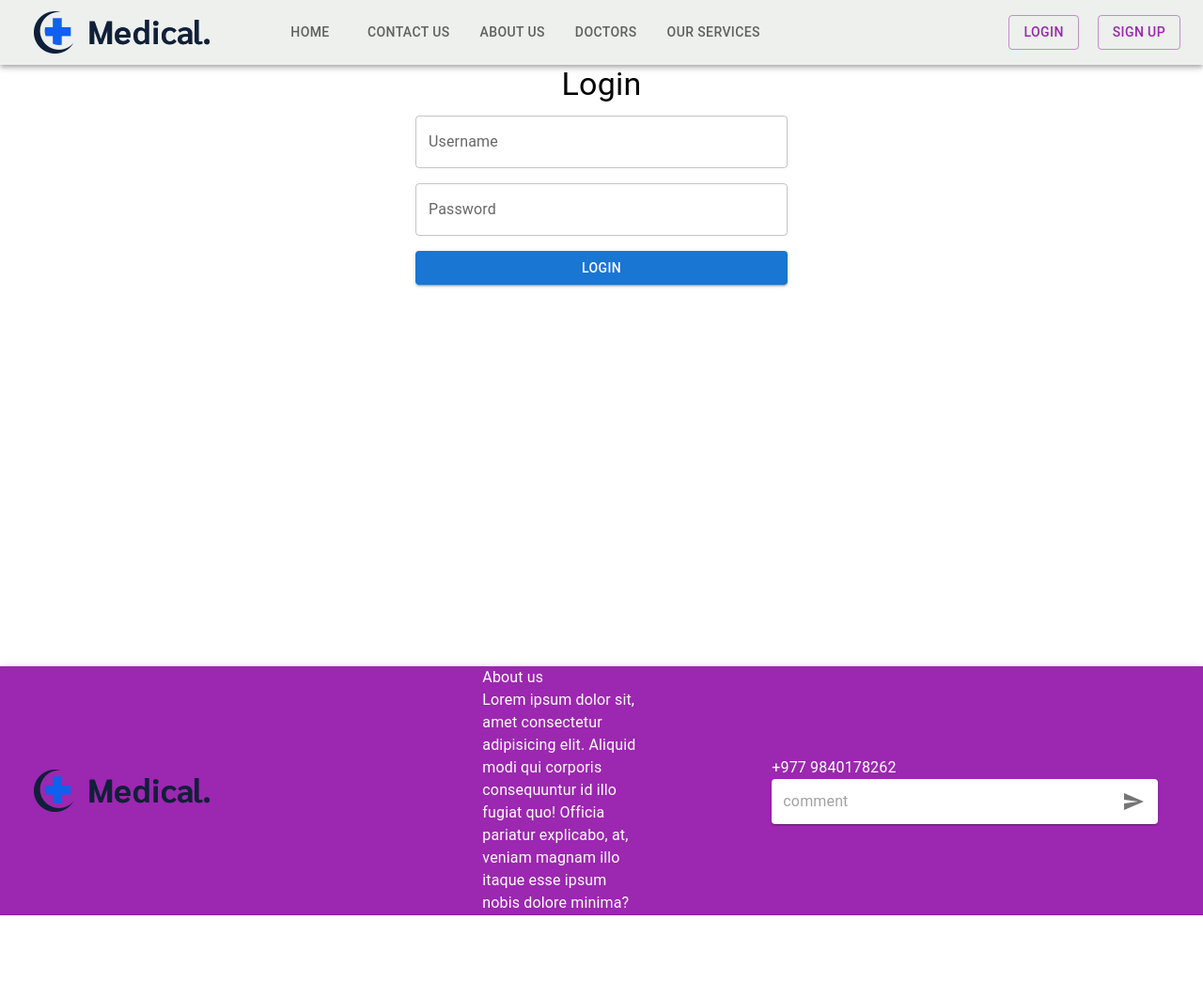
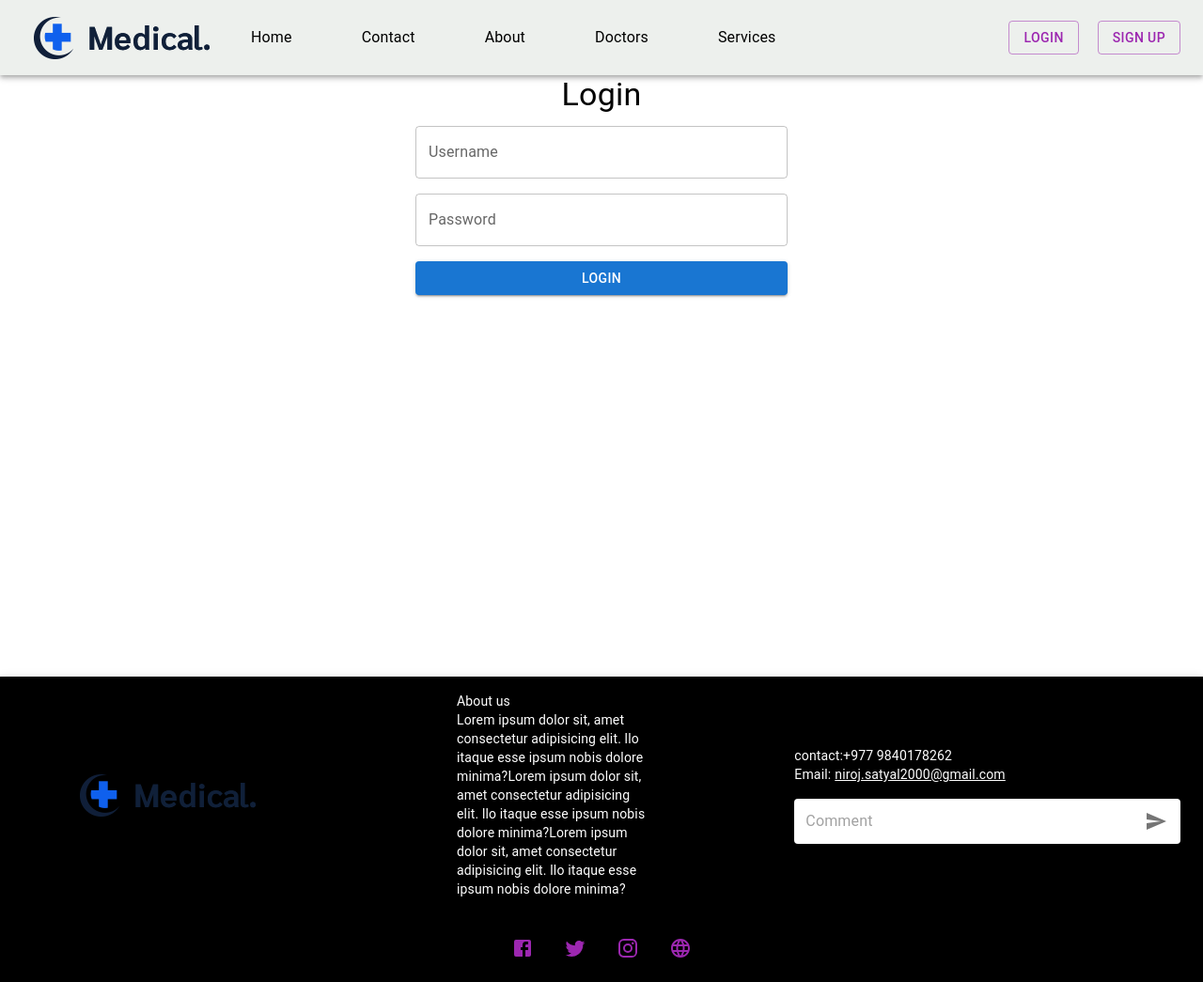
Before and after one commit to superalive1005/Hospital-management-system, a React (Create React App) app in the folder frontend/: page /login in a window 1280 px wide. Shown: the whole page at 94% size. Before the commit the page ends 974 px from the top, so only its background shows below. Built offline with nearby package versions, Linux system fonts and the light colour scheme.

Commit message:
added:minor changes

```diff
--- a/frontend/src/Components/User/Footer/Footer.jsx
+++ b/frontend/src/Components/User/Footer/Footer.jsx
@@ -1,3 +1,7 @@
+
+
+
+
 import React from "react";
 import {
   AppBar,
@@ -12,20 +16,24 @@ import {
   Divider,
 } from "@mui/material";
 import { Facebook, Twitter, Language, Instagram } from "@mui/icons-material";
-import SendIcon from '@mui/icons-material/Send';
-import logo from "../assets/logo.png"
+import SendIcon from "@mui/icons-material/Send";
+import logo from "../assets/logo.png";
 
 const Footer = () => {
   return (
-    <AppBar position="static" color="secondary">
-      <Toolbar>
-        <Grid
-          container
-          display="felx"
-          justifyContent="space-between"
-          alignItems="center"
+    <AppBar position="static" sx={{
+      backgroundColor:"black"
+    }}>
+      <Toolbar
+        sx={{
+          display: "flex",
+          flexDirection: "column",
+          alignItems: "center",
+          padding: "1rem",
+        }}
       >
-          <Grid item xs={12} sm={4}>
+        <Grid container justifyContent="space-between" alignItems="center">
+          <Grid item xs={12} sm={3} sx={{ display: 'flex', justifyContent: 'center', alignItems: 'center' }}>
             <IconButton
               size="large"
               aria-label="account of current user"
@@ -34,49 +42,64 @@ const Footer = () => {
               color="primary"
               component={Link}
               to="/"
+              sx={{ width: "80px", height: "80px" }}
             >
-              <img src={logo} alt="logo" />
+              <img src={logo} alt="logo" sx={{ width: "100%", height: "auto" }} />
             </IconButton>
           </Grid>
-          <Grid item xs={12} sm={2}>
-            <Box sx={{marginRight:'30px'}}>
-              <Typography>About us</Typography>
-              <Typography>
-                Lorem ipsum dolor sit, amet consectetur adipisicing elit.
-                Aliquid modi qui corporis consequuntur id illo fugiat quo!
-                Officia pariatur explicabo, at, veniam magnam illo itaque esse
-                ipsum nobis dolore minima?
+          <Grid item xs={12} sm={4} md={2}>
+            <Box >
+              <Typography variant="body2">About us</Typography>
+              <Typography variant="body2">
+                Lorem ipsum dolor sit, amet consectetur adipisicing elit. llo itaque esse ipsum nobis dolore minima?Lorem ipsum dolor sit, amet consectetur adipisicing elit. llo itaque esse ipsum nobis dolore minima?Lorem ipsum dolor sit, amet consectetur adipisicing elit. llo itaque esse ipsum nobis dolore minima?
               </Typography>
             </Box>
           </Grid>
-
-          <Grid item xs={12} sm={4} margin={3} paddding={3}>
-            <Typography>
-                +977 9840178262
+          <Grid item xs={12} sm={4} sx={{ textAlign: { xs: "center", sm: "left" } }}>
+            <Box gap={2}>
+            <Typography variant="body2"> contact:+977 9840178262</Typography>
+            <Typography variant="body2" sx={{ display: "flex", alignItems: "center" }}>
+  <span>Email: </span>
+  <Link href="mailto:niroj.satyal2000@gmail.com" color="inherit" sx={{ marginLeft: "4px" }}>
+    niroj.satyal2000@gmail.com
+  </Link>
 </Typography>
-
+</Box>
             <Paper
               component="form"
-      sx={{ p: '2px 4px', display: 'flex', alignItems: 'center' }}
+              sx={{ p: "2px 4px", display: "flex", alignItems: "center", marginTop: "1rem" }}
             >
-
               <InputBase
-        sx={{ ml: 1,flex:1 }}
-        placeholder="comment"
-        inputProps={{ 'aria-label': 'comment' }}
+                sx={{ ml: 1, flex: 1 }}
+                placeholder="Comment"
+                inputProps={{ "aria-label": "comment" }}
               />
-      <IconButton type="button" sx={{ p: '10px' }} aria-label="search">
+              <IconButton type="button" sx={{ p: "10px" }} aria-label="search">
                 <SendIcon />
               </IconButton>
+            </Paper>
+          </Grid>
+        </Grid>
+        <Divider sx={{ width: "100%", my: 2 }} />
+        <Grid container justifyContent="center" alignItems="center">
+          <Grid item xs={12} sm={4} sx={{ display: "flex", justifyContent: "center" }}>
+            <IconButton color="secondary" sx={{ mx: 1 }}>
+              <Facebook />
+            </IconButton>
+            <IconButton color="secondary" sx={{ mx: 1 }}>
+              <Twitter />
+            </IconButton>
+            <IconButton color="secondary" sx={{ mx: 1 }}>
+              <Instagram />
+            </IconButton>
+            <IconButton color="secondary" sx={{ mx: 1 }}>
+              <Language />
+            </IconButton>
+          </Grid>
 
-    </Paper>
-
-            </Grid>
 
         </Grid>
       </Toolbar>
-      <Divider />
-
     </AppBar>
   );
 };
--- a/frontend/src/Components/User/Loading.jsx
+++ b/frontend/src/Components/User/Loading.jsx
@@ -1,7 +1,7 @@
 import * as React from 'react';
 import Backdrop from '@mui/material/Backdrop';
 import CircularProgress from '@mui/material/CircularProgress';
-import Button from '@mui/material/Button';
+
 
 export default function SimpleBackdrop({isloading}) {
 
--- a/frontend/src/Components/User/Login/Login.jsx
+++ b/frontend/src/Components/User/Login/Login.jsx
@@ -54,7 +54,7 @@ function LoginForm() {
 
   return (
     <>
-      <Container maxWidth="xs">
+      <Container maxWidth="xs" sx={{display:"flex" ,justifyContent:"center",alignItems:"center",flexDirection:"column"}}>
         <Typography variant="h4" align="center" gutterBottom>
           Login
         </Typography>
--- a/frontend/src/Components/User/Login/Signin.jsx
+++ b/frontend/src/Components/User/Login/Signin.jsx
@@ -1,71 +1,79 @@
-import React, { useState } from "react";
+import React from "react";
 import {
   TextField,
   Button,
   Grid,
   Typography,
   Container,
-  FormControlLabel,
-  Checkbox,
-
 } from "@mui/material";
 import axios from "axios";
 import { useNavigate } from "react-router-dom";
-import {Formik,Field,Form,ErrorMessage} from 'formik'
-import * as yup from 'yup'
+import { Formik, Field, Form, ErrorMessage } from "formik";
+import * as yup from "yup";
 import toast from "react-hot-toast";
+
+import { useDispatch ,useSelector} from "react-redux";
+
 
 
 function SignUpForm() {
-  const [error,setError]=useState("")
-  const Navigate=useNavigate()
-  const [email, setEmail] = useState("");
-  const [username, setUsername] = useState("");
-  const [password, setPassword] = useState("");
-  const [is_admin, setIsAdmin] = useState(false);
 
+  const Navigate = useNavigate();
 
   const initialValues = {
     username: "",
-    email:"",
+    email: "",
     password: "",
   };
-
   const validationSchema = yup.object({
     username: yup.string().required("Username must be required"),
-    email: yup.string().email("Invalid email!").required("email must be required"),
-    password: yup.string().required("Password must be required").min(8,"Password must be greater then 8 character"),
+    email: yup
+      .string()
+      .email("Invalid email!")
+      .required("email must be required"),
+    password: yup
+      .string()
+      .required("Password must be required")
+      .min(8, "Password must be greater then 8 character"),
   });
 
-  const onSubmit= async(values)=>{
+  const onSubmit = async (values) => {
     try {
-      const response= await axios.post(
+
+      const response = await axios.post(
         "http://localhost:8080/signup",
 
         values
       );
-      console.log(response)
 
-      Navigate("/login")
+      console.log(response);
 
+      Navigate("/login");
     } catch (error) {
-      if (error.response && error.response.data && error.response.data.message) {
+      if (
+        error.response &&
+        error.response.data &&
+        error.response.data.message
+      ) {
         toast.error(error.response.data.message);
       } else {
         toast.error("An error occurred during signup.");
       }
+    }
+  };
+  return (<>
 
-    }
-
-  }
-  return (
     <Container maxWidth="xs">
       <Typography variant="h4" align="center" gutterBottom>
         Sign Up
       </Typography>
-      <Formik validationSchema={validationSchema}initialValues={initialValues} onSubmit={onSubmit}>
-      <Form >
-        <Grid container spacing={2}>
+      <Formik
+        validationSchema={validationSchema}
+        initialValues={initialValues}
+        onSubmit={onSubmit}
+      >
+        <Form>
+          <Grid container spacing={3}>
             <Grid item xs={12}>
               <Field
                 as={TextField}
@@ -74,9 +82,8 @@ function SignUpForm() {
                 variant="outlined"
                 name="username"
                 fullWidth
-
               />
-            <ErrorMessage name="username"/>
+              <ErrorMessage name="username" />
             </Grid>
             <Grid item xs={12}>
               <Field
@@ -86,9 +93,8 @@ function SignUpForm() {
                 variant="outlined"
                 name="email"
                 fullWidth
-
               />
-            <ErrorMessage name="email"/>
+              <ErrorMessage name="email" />
             </Grid>
             <Grid item xs={12}>
               <Field
@@ -98,13 +104,17 @@ function SignUpForm() {
                 variant="outlined"
                 name="password"
                 fullWidth
-
               />
-            <ErrorMessage name="password"/>
+              <ErrorMessage name="password" />
             </Grid>
 
             <Grid item xs={12}>
-            <Button type="submit" variant="contained" color="primary" fullWidth>
+              <Button
+                type="submit"
+                variant="contained"
+                color="primary"
+                fullWidth
+              >
                 Sign Up
               </Button>
             </Grid>
@@ -112,6 +122,7 @@ function SignUpForm() {
         </Form>
       </Formik>
     </Container>
+    </>
   );
 }
 
--- a/frontend/src/Components/User/Navbar/Drawor.jsx
+++ b/frontend/src/Components/User/Navbar/Drawor.jsx
@@ -16,23 +16,29 @@ const Drawor = () => {
     <>
     <Drawer open={open} onClose={()=>setOpen(false)}>
        <List>
-    <ListItemButton>
+    <ListItemButton component={Link} to='/'>
         <ListItemText>
             Home
         </ListItemText>
-    </ListItemButton>
-    <ListItemButton>
+    </ListItemButton >
+    <ListItemButton component={Link} to='/contact'>
         <ListItemText>
             Contact us
         </ListItemText>
     </ListItemButton>
-    <ListItemButton>
+    <ListItemButton component={Link} to='/about'>
         <ListItemText>
             About us
         </ListItemText>
     </ListItemButton>
 
-    <ListItemButton>
+    <ListItemButton component={Link} to='/service'>
+        <ListItemText>
+            Service
+        </ListItemText>
+    </ListItemButton>
+
+    <ListItemButton component={Link} to='/doctor'>
         <ListItemText>
             Doctors
         </ListItemText>
--- a/frontend/src/Components/User/Navbar/Navbar.jsx
+++ b/frontend/src/Components/User/Navbar/Navbar.jsx
@@ -1,28 +1,26 @@
-
-
-import React, { useState, useEffect } from "react";
+import{ React,  useState } from "react";
 import {
   AppBar,
   Toolbar,
   IconButton,
-  Tabs,
-  Tab,
   Box,
   Button,
   useTheme,
   useMediaQuery,
-  Typography,
   Avatar,
   Menu,
   MenuItem,
   Tooltip,
+  List,
+  ListItem,
+  ListItemButton,
+  ListItemText,
 } from "@mui/material";
 import Drawor from "./Drawor";
 import { Link, NavLink } from "react-router-dom";
 import { useSelector, useDispatch } from "react-redux";
 import { useNavigate } from "react-router-dom";
 import { logout } from "../slices/Loginslice";
-import VaccinesIcon from '@mui/icons-material/Vaccines';
 
 import logo from "../assets/logo.png";
 
@@ -30,17 +28,16 @@ const Navbar = () => {
   const dispatch = useDispatch();
   const navigate = useNavigate();
   const data = useSelector((state) => state.login);
-  console.log(data)
+  console.log(data);
 
   const theme = useTheme();
-  const [value, setValue] = useState();
 
   const isMatch = useMediaQuery(theme.breakpoints.down("md"));
   const [anchorEl, setAnchorEl] = useState(null);
   const open = Boolean(anchorEl);
 
   const item = localStorage.getItem("jwt");
-  const is_admin=localStorage.getItem("is_admin")
+  const is_admin = localStorage.getItem("is_admin");
 
   const handleClick = (event) => {
     setAnchorEl(event.currentTarget);
@@ -48,18 +45,17 @@ const Navbar = () => {
 
   const handleClose = () => {
     setAnchorEl(null);
-
   };
 
-  const handlelog=()=>{
-    dispatch(logout())
+  const handlelog = () => {
+    dispatch(logout());
     navigate("/");
-  }
+  };
 
   return (
     <>
-      <AppBar sx={{ background: "#edf0ed" }} position="relative">
-        <Toolbar>
+      <AppBar sx={{ background: "#edf0ed" ,position:"relative" }} >
+        <Toolbar sx={{justifyContent:"space-between"}}>
           <IconButton
             size="large"
             aria-label="account of current user"
@@ -76,38 +72,53 @@ const Navbar = () => {
             <Drawor />
           ) : (
             <>
-              <Tabs
-                value={value}
-                onChange={(e, value) => setValue(value)}
-                textColor="secondary"
-                indicatorColor="secondary"
-                sx={{
-                  ml: "50px",
-                  flexGrow: 1,
-                  justifyContent: "center",
-                  display: "flex",
-                }}
+              <List sx={{ display: "flex", flexDirection: "row", gap:"10px", color:"black" }}>
+                <ListItem>
+                  <ListItemButton component={Link} to="/" sx={{ textAlign: "center" }}>
+                    <ListItemText primary="Home" />
+                  </ListItemButton>
+                </ListItem>
+                <ListItem>
+                  <ListItemButton
+                    component={Link}
+                    to="/contact"
+                    sx={{ textAlign: "center" }}
                   >
-                <Tab
-                  label="Home"
-                  component={NavLink}
-                  to="/"
-                  exact
-                  activeClassName="Mui-selected"
-                />
+                    <ListItemText primary="Contact " />
+                  </ListItemButton>
+                </ListItem>
+                <ListItem>
+                  <ListItemButton
+                    component={Link}
+                    to="/about"
+                    sx={{ textAlign: "center" }}
+                  >
+                    <ListItemText primary="About " />
+                  </ListItemButton>
+                </ListItem>
+                <ListItem>
+                  <ListItemButton
+                    component={Link}
+                    to="/doctor"
+                    sx={{ textAlign: "center" }}
+                  >
+                    <ListItemText primary="Doctors" />
+                  </ListItemButton>
+                </ListItem>
+                <ListItem>
+                  <ListItemButton
+                    component={Link}
+                    to="/services"
+                    sx={{ textAlign: "center" }}
+                  >
+                    <ListItemText primary="Services" />
+                  </ListItemButton>
+                </ListItem>
+              </List>
 
-                <Tab label="Contact us" component={NavLink} to="/contact" />
-                <Tab label="About us" component={NavLink} to="/about" />
-                <Tab label="Doctors" component={NavLink} to="/doctor" />
-                <Tab label="Our Services" component={NavLink} to="/services" />
-              </Tabs>
               <Box sx={{ marginLeft: "auto" }}>
-                {item  && is_admin==="false" ? (
+                {item && is_admin === "false" ? (
                   <>
-
-
-
-
                     <Tooltip title={localStorage.getItem("user")}>
                       <Button
                         id="basic-button"
@@ -117,10 +128,8 @@ const Navbar = () => {
                         onClick={handleClick}
                       >
                         <Avatar />
-
                       </Button>
                     </Tooltip>
-
 
                     <Menu
                       id="basic-menu"
@@ -131,12 +140,11 @@ const Navbar = () => {
                         "aria-labelledby": "basic-button",
                       }}
                     >
-
-                      <MenuItem as={NavLink} to="/cart">Appotnment</MenuItem>
+                      <MenuItem as={NavLink} to="/cart">
+                        Appotnment
+                      </MenuItem>
                       <MenuItem onClick={handlelog}>Logout</MenuItem>
                     </Menu>
-
-
                   </>
                 ) : (
                   <>
@@ -162,7 +170,6 @@ const Navbar = () => {
               </Box>
             </>
           )}
-
         </Toolbar>
       </AppBar>
     </>
```
Also changed, not shown: frontend/src/App.js (+2 -49 lines). Lines whose indentation alone changed are shown as unchanged.
